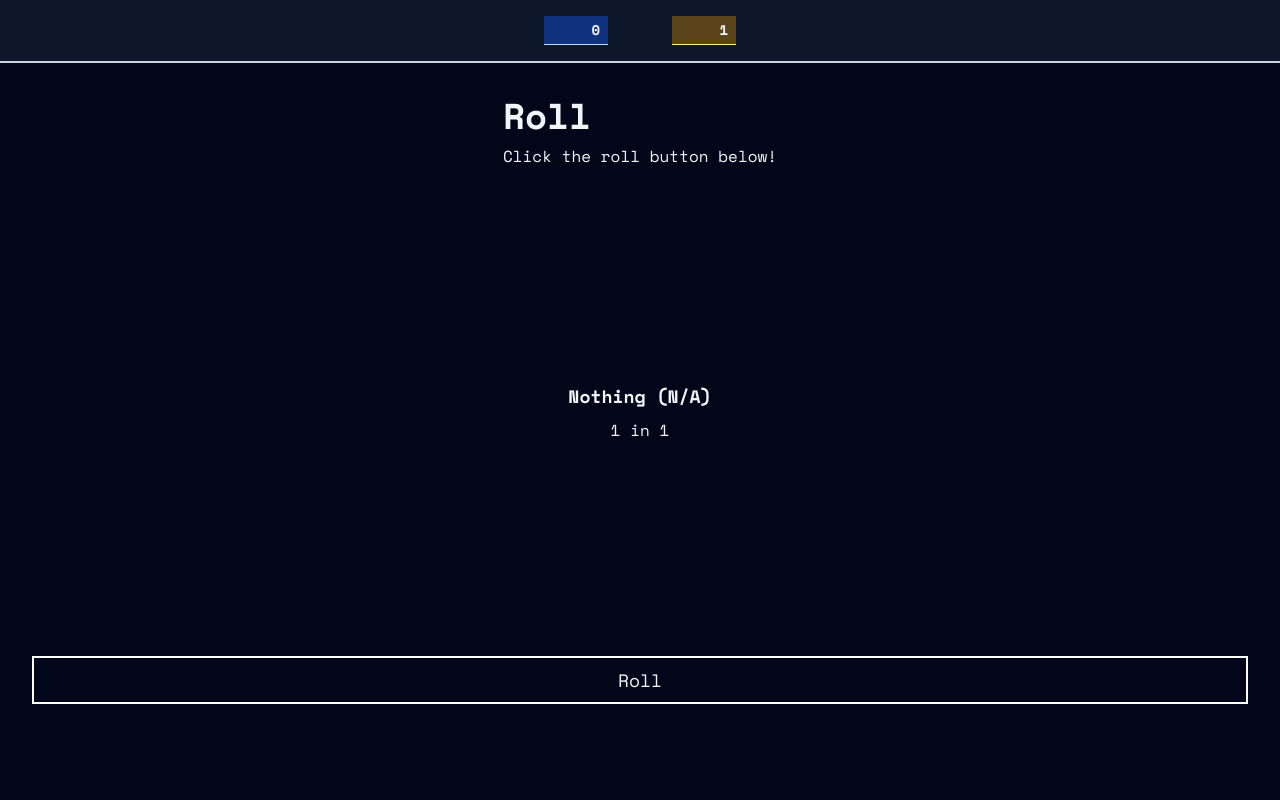
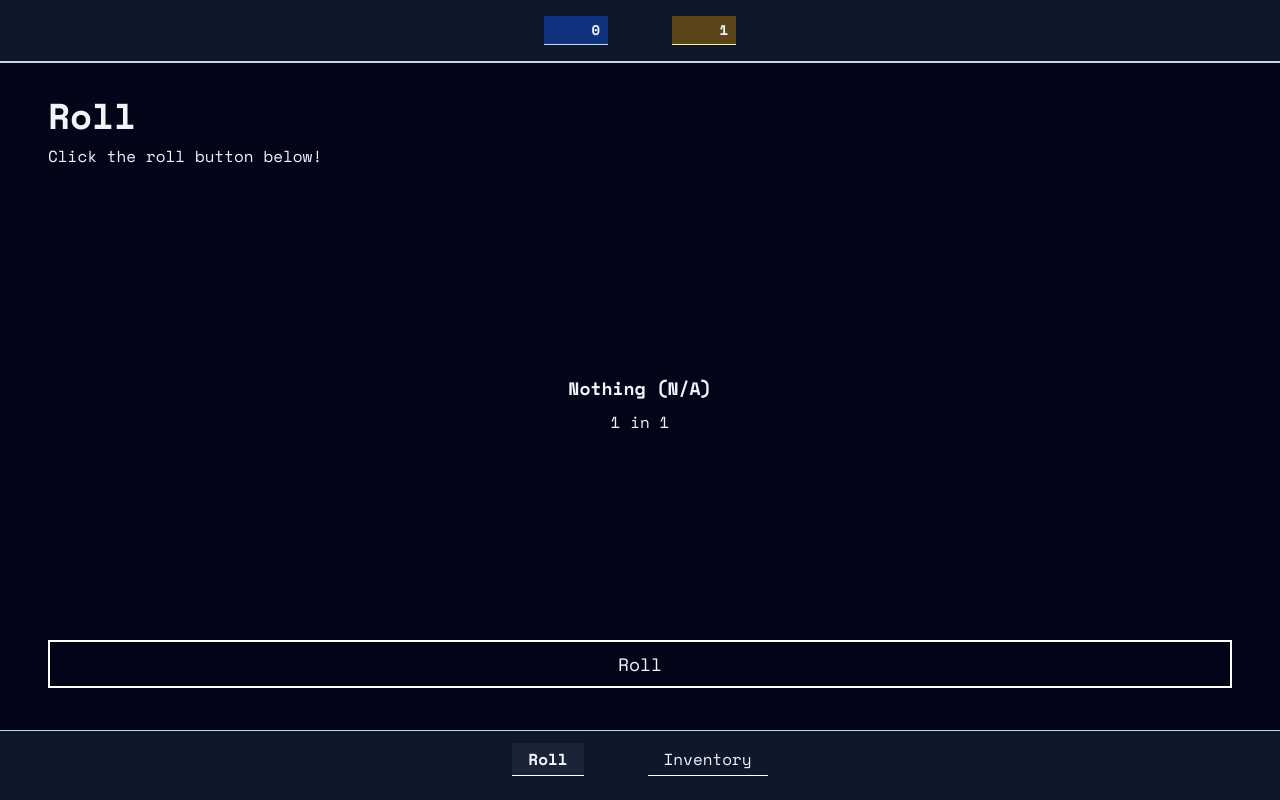
Before and after one commit to kelvinyhf/periodic-roll, a React (Vite) app: page / in a window 1280 px wide. Built offline with nearby package versions, Linux system fonts and the light colour scheme.

Commit message:
add: inventory page

```diff
--- a/src/App.jsx
+++ b/src/App.jsx
@@ -1,6 +1,7 @@
 import React, { useState, useRef } from "react";
 import { Engine, ELEMENTS } from "./engine";
 import Roll from "./components/Roll";
+import Inventory from "./components/Inventory";
 
 export default function App() {
   const engineRef = useRef(new Engine());
@@ -10,6 +11,7 @@ export default function App() {
     inventory: {}
   });
   const [lastRollResult, setLastRollResult] = useState(null);
+  const [currentPage, setCurrentPage] = useState("roll");
   const rollSfx = useRef(new Audio("/sfxs/roll.mp3"));
 
   function handleRoll() {
@@ -40,9 +42,20 @@ export default function App() {
       </header>
 
       {/* Main Content */}
-      <main className="w-full px-8 py-24 flex-1 flex flex-col">
-        <Roll handleRoll={handleRoll} lastRollResult={lastRollResult} />
+      <main className="w-full px-12 pt-24 pb-28 flex-1 flex flex-col">
+        {currentPage === "roll" && <Roll handleRoll={handleRoll} lastRollResult={lastRollResult} />}
+        {currentPage === "inventory" && <Inventory inventory={stats.inventory} />}
       </main>
+
+      {/* Navigation */}
+      <nav className="fixed bottom-0 left-0 right-0 bg-slate-900 pt-3 pb-6 border-t border-slate-300 flex justify-center items-center gap-16">
+        <button onClick={() => setCurrentPage("roll")} className={`${currentPage === "roll" && "font-semibold bg-slate-100/5"} px-4 py-1 border-b border-white hover:bg-slate-100/10 active:bg-slate-100/20`}>
+          Roll
+        </button>
+        <button onClick={() => setCurrentPage("inventory")} className={`${currentPage === "inventory" && "font-semibold bg-slate-100/5"} px-4 py-1 border-b border-white hover:bg-slate-100/10 active:bg-slate-100/20`}>
+          Inventory
+        </button>
+      </nav>
 
     </div>
   );
--- /dev/null
+++ b/src/components/Inventory.jsx
@@ -0,0 +1,10 @@
+export default function Inventory({ inventory }) {
+  return (
+    <section className="w-full flex-1 flex flex-col justify-between items-center">
+      <div className="w-full flex flex-col items-start gap-2">
+        <h2 className="text-4xl font-bold">Inventory</h2>
+        <p>Always keep an eye on your inventory!</p>
+      </div>
+    </section>
+  );
+}
--- a/src/components/Roll.jsx
+++ b/src/components/Roll.jsx
@@ -1,7 +1,7 @@
 export default function Roll({ handleRoll, lastRollResult }) {
   return (
     <section className="w-full flex-1 flex flex-col justify-between items-center">
-      <div className="flex flex-col items-start gap-2">
+      <div className="w-full flex flex-col items-start gap-2">
         <h2 className="text-4xl font-bold">Roll</h2>
         <p>Click the roll button below!</p>
       </div>
```
